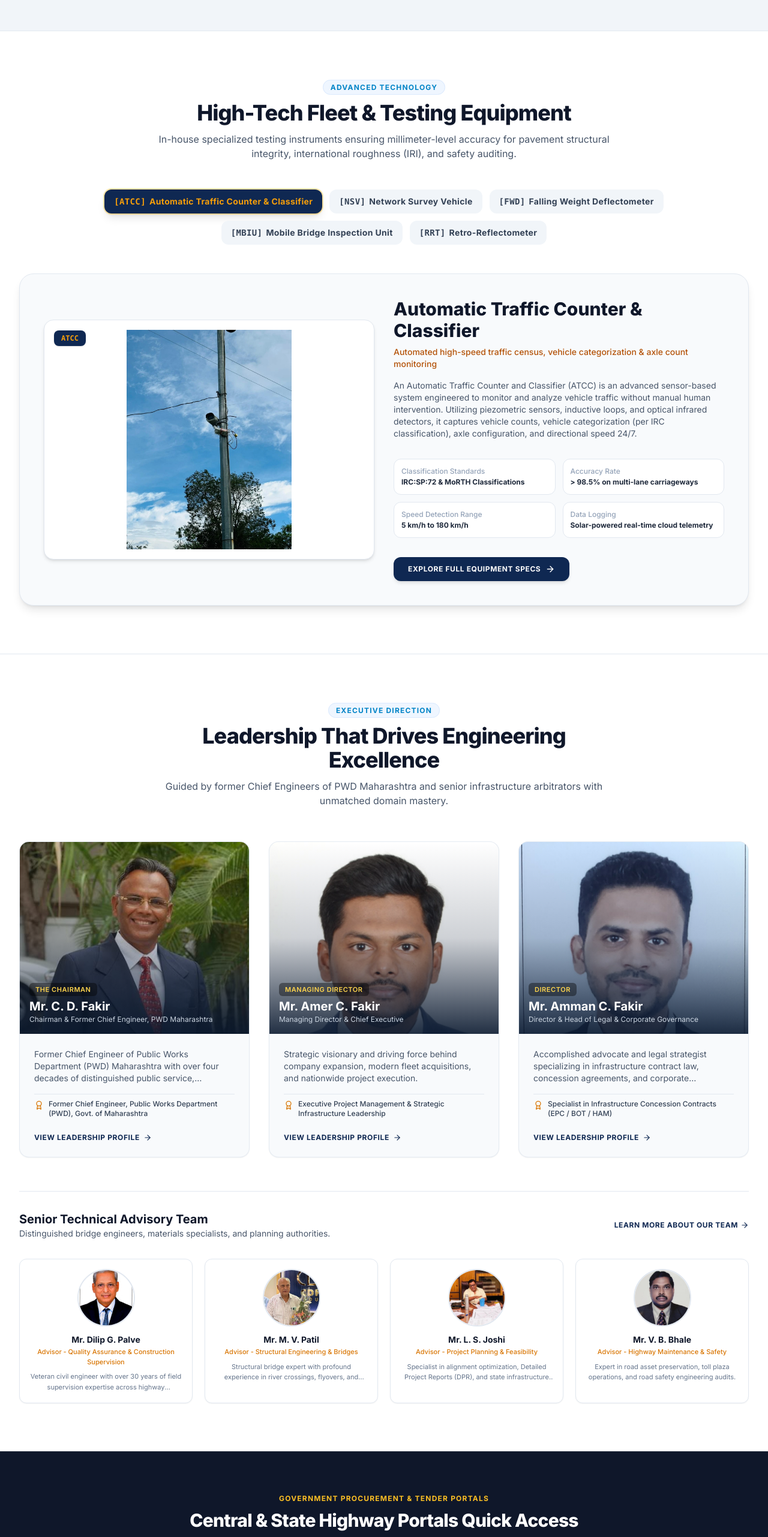
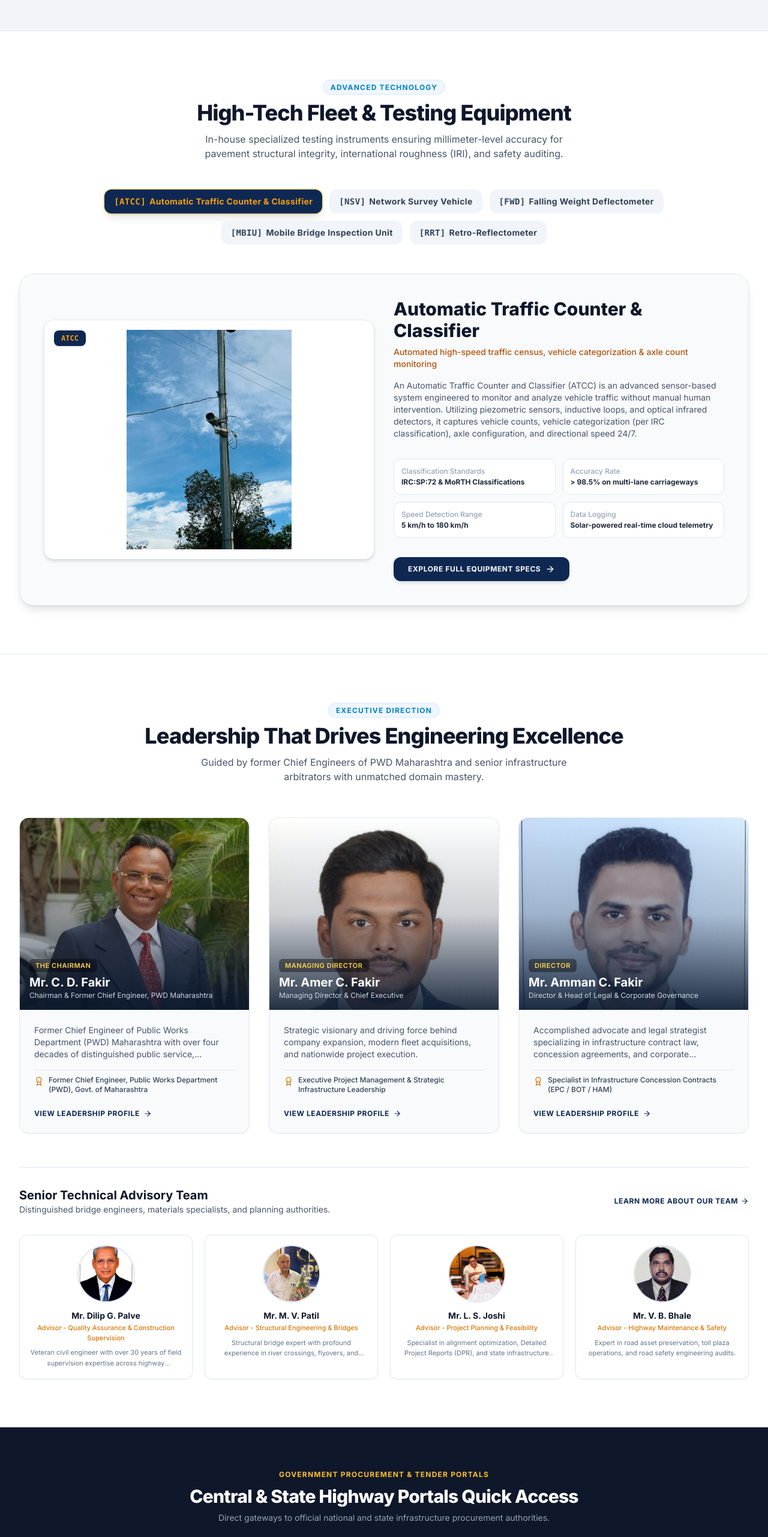
Before and after one commit to i-idea-lab/cdf-infra-con-public-website, a Next.js app: page / in a window 1280 px wide. Shown: the part 5280-7843 px from the top of the page at 60% size. Built offline with nearby package versions, Linux system fonts and the light colour scheme.

Commit message:
Fix text wrapping: allow Leadership, Equipment and Tenders headings to fit cleanly on one line without premature max-w constraint

```diff
--- a/src/components/home/EquipmentSection.tsx
+++ b/src/components/home/EquipmentSection.tsx
@@ -14,14 +14,14 @@ export default function EquipmentSection() {
     <section className="py-20 bg-white border-t border-slate-200 overflow-hidden">
       <div className="max-w-7xl mx-auto px-4 sm:px-6 lg:px-8 space-y-12">
         {/* Header */}
-        <div className="text-center max-w-3xl mx-auto space-y-3">
+        <div className="text-center max-w-4xl mx-auto space-y-3">
           <span className="text-xs font-bold uppercase tracking-widest text-brand-blue bg-blue-50 px-3 py-1 rounded-full border border-blue-100">
             Advanced Technology
           </span>
-          <h2 className="text-3xl sm:text-4xl font-extrabold text-slate-900 tracking-tight">
+          <h2 className="text-3xl sm:text-4xl font-extrabold text-slate-900 tracking-tight whitespace-normal sm:whitespace-nowrap">
             High-Tech Fleet & Testing Equipment
           </h2>
-          <p className="text-slate-600 text-sm sm:text-base">
+          <p className="text-slate-600 text-sm sm:text-base max-w-2xl mx-auto">
             In-house specialized testing instruments ensuring millimeter-level accuracy for
             pavement structural integrity, international roughness (IRI), and safety auditing.
           </p>
--- a/src/components/home/LeadershipSection.tsx
+++ b/src/components/home/LeadershipSection.tsx
@@ -11,14 +11,14 @@ export default function LeadershipSection() {
     <section className="py-20 bg-white border-t border-slate-200">
       <div className="max-w-7xl mx-auto px-4 sm:px-6 lg:px-8 space-y-14">
         {/* Header */}
-        <div className="text-center max-w-3xl mx-auto space-y-3">
+        <div className="text-center max-w-4xl mx-auto space-y-3">
           <span className="text-xs font-bold uppercase tracking-widest text-brand-blue bg-blue-50 px-3 py-1 rounded-full border border-blue-100">
             Executive Direction
           </span>
-          <h2 className="text-3xl sm:text-4xl font-extrabold text-slate-900 tracking-tight">
+          <h2 className="text-3xl sm:text-4xl font-extrabold text-slate-900 tracking-tight whitespace-normal sm:whitespace-nowrap">
             Leadership That Drives Engineering Excellence
           </h2>
-          <p className="text-slate-600 text-sm sm:text-base">
+          <p className="text-slate-600 text-sm sm:text-base max-w-2xl mx-auto">
             Guided by former Chief Engineers of PWD Maharashtra and senior infrastructure
             arbitrators with unmatched domain mastery.
           </p>
--- a/src/components/home/TendersSection.tsx
+++ b/src/components/home/TendersSection.tsx
@@ -6,14 +6,14 @@ export default function TendersSection() {
   return (
     <section className="py-16 bg-slate-900 text-white border-t border-white/10">
       <div className="max-w-7xl mx-auto px-4 sm:px-6 lg:px-8 space-y-10">
-        <div className="text-center max-w-2xl mx-auto space-y-2">
+        <div className="text-center max-w-4xl mx-auto space-y-2">
           <span className="text-xs font-bold uppercase tracking-widest text-amber-400">
             Government Procurement & Tender Portals
           </span>
-          <h2 className="text-2xl sm:text-3xl font-extrabold text-white tracking-tight">
+          <h2 className="text-2xl sm:text-3xl font-extrabold text-white tracking-tight whitespace-normal sm:whitespace-nowrap">
             Central & State Highway Portals Quick Access
           </h2>
-          <p className="text-xs sm:text-sm text-slate-400">
+          <p className="text-xs sm:text-sm text-slate-400 max-w-xl mx-auto">
             Direct gateways to official national and state infrastructure procurement authorities.
           </p>
         </div>
```
